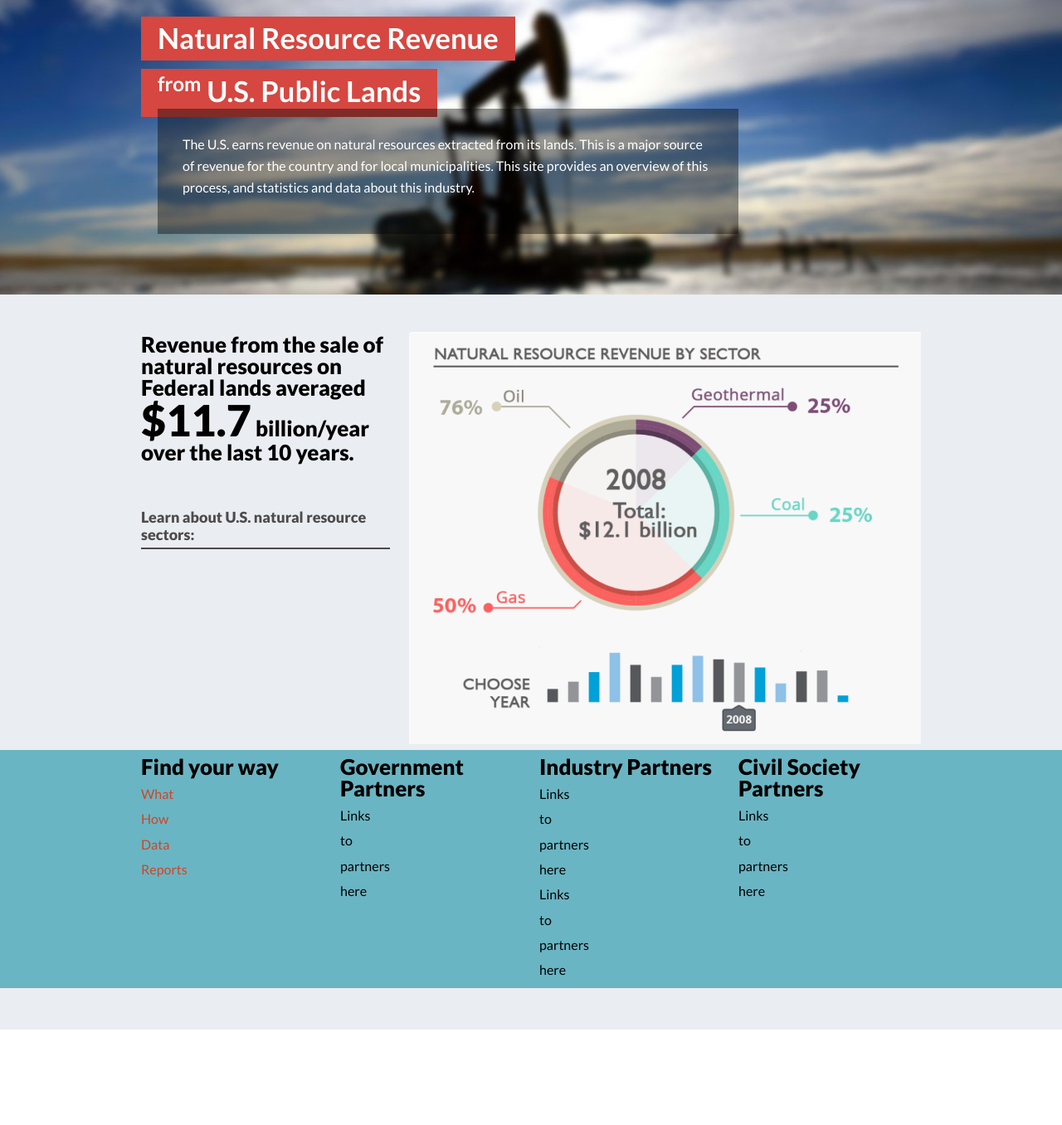
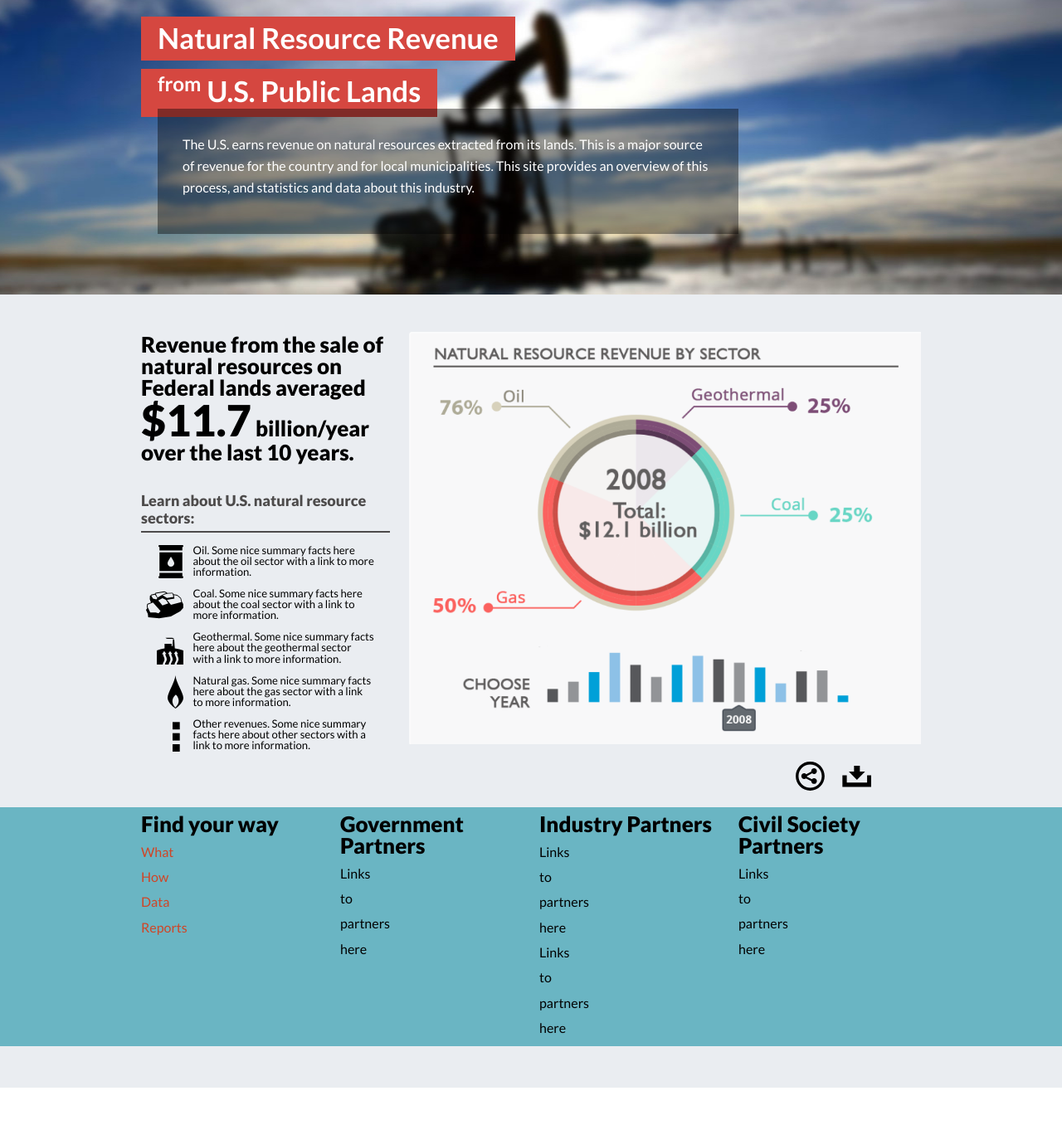
Before and after one commit to meiqimichelle/d3-minihack, a Jekyll site: the page built from index.html, in a window 1280 px wide. Shown: the whole page at 83% size. Built offline with Jekyll 4.4.1, drawn with Linux system fonts in a browser that asks for light colours; nearby versions of some CDN libraries; Markdown is read by kramdown in place of the engine named in the settings; before the commit the page ends 1286 px from its top, so only the background shows below that.

Commit message:
Changes to clean code as well as match first viz layout.

```diff
--- a/index.html
+++ b/index.html
@@ -35,12 +35,26 @@ description: This is a sample beta site for Federal natural resource revenues.
         <div class="section putty about">
           <div class="row">
             <div class="four columns aboutText">
-              <h1 class="pad50B">Revenue from the sale of natural resources on Federal lands averaged
+              <h1 class="pad30B">Revenue from the sale of natural resources on Federal lands averaged
               <span class="large">$11.7</span> billion/year over the last 10 years.</h1>
               <h2>Learn about U.S. natural resource sectors:</h2>
+              <div class="two columns"><img src="{{ site.url }}/assets/img/icon_375.svg" alt="Barrel of oil" class="aboutImg"></div>
+              <div class="nine columns"><p>Oil. Some nice summary facts here about the oil sector with a link to more information.</p></div>
+              <div class="two columns"><img src="{{ site.url }}/assets/img/icon_5846.svg" alt="Lump of coal" class="aboutImg"></div>
+              <div class="nine columns"><p>Coal. Some nice summary facts here about the coal sector with a link to more information.</p></div>
+              <div class="two columns"><img src="{{ site.url }}/assets/img/icon_2070.svg" alt="Geothermal plant" class="aboutImg"></div>
+              <div class="nine columns"><p>Geothermal. Some nice summary facts here about the geothermal sector with a link to more information.</p></div>
+              <div class="two columns"><img src="{{ site.url }}/assets/img/icon_12555.svg" alt="Flame" class="aboutImg"></div>
+              <div class="nine columns"><p>Natural gas. Some nice summary facts here about the gas sector with a link to more information.</p></div>
+              <div class="two columns"><img src="{{ site.url }}/assets/img/icon_29006.svg" alt="Vertical ellipses" class="aboutImg"></div>
+              <div class="nine columns"><p>Other revenues. Some nice summary facts here about other sectors with a link to more information.</p></div>
             </div>
             <div class="eight columns aboutText pad50right">
-              <img src="{{ site.url }}/assets/img/viz_sample.png">
+              <a href="#" alt="Link to working prototype"><img src="{{ site.url }}/assets/img/viz_sample.png"></a>
+            </div>
+            <div class="eleven columns">
+              <img src="{{ site.url }}/assets/img/icon_4501.svg" alt="Download" class="share">
+              <img src="{{ site.url }}/assets/img/icon_7584.svg" alt="Share" class="share">
             </div>
           </div>
 
```
Also changed, not shown: assets/sass/_custom.scss (+21 -13 lines), assets/css/gumby.css, assets/img/icon_12555.svg (added), assets/img/icon_2070.svg (added), assets/img/icon_29006.svg (added), assets/img/icon_375.svg (added), assets/img/icon_4501.svg (added), assets/img/icon_5846.svg (added), assets/img/icon_7584.svg (added), 2 other files.
